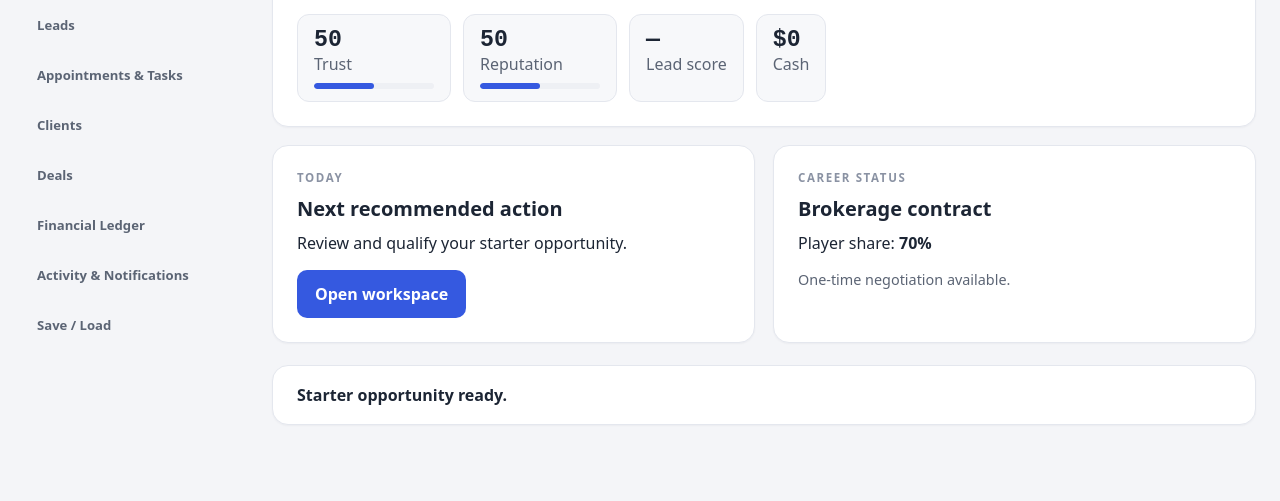
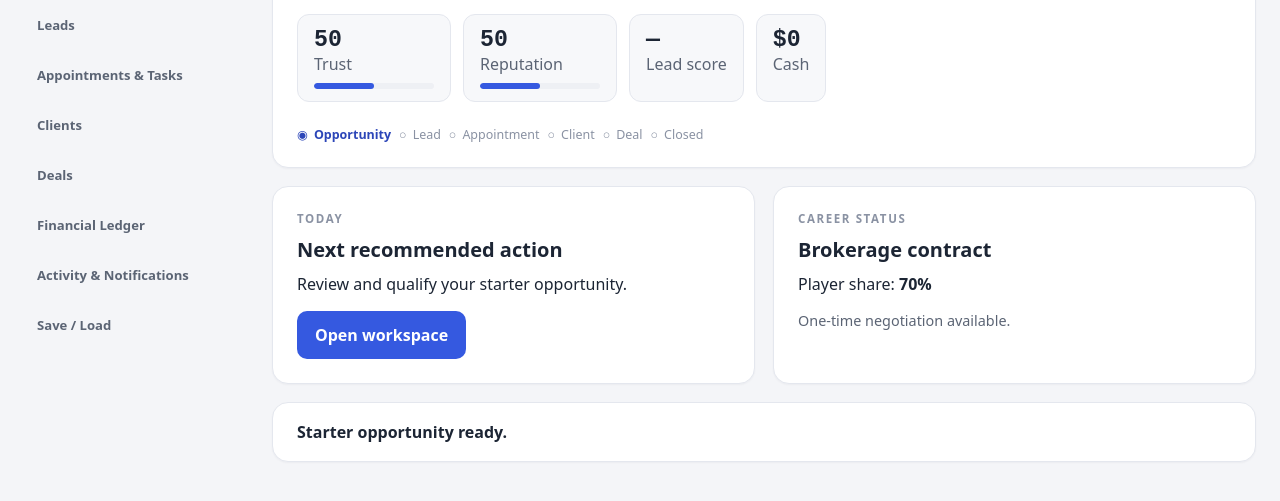
Before and after one commit to christopherebrownjr-cloud/real-estate-simulator, a website built with Vite: page index.html in a window 1280 px wide. Shown: the part 255-756 px from the top of the page. Built offline with nearby package versions, Linux system fonts and the light colour scheme.

Commit message:
feat: add accessible status glyphs and pipeline

```diff
--- a/src/main.js
+++ b/src/main.js
@@ -7,16 +7,18 @@ let screen = 'dashboard';
 
 const hours = () => `${Math.floor(state.player.gameHours / 8)}d ${state.player.gameHours % 8}h`;
 const action = (label, fn) => `<button data-action="${fn}">${label}</button>`;
+const glyphFor = (status) => ['Closed', 'Client', 'Active', 'Completed', 'Won'].includes(status) ? '●' : ['Escrow', 'Appointment Scheduled'].includes(status) ? '◆' : ['Qualified', 'Connected'].includes(status) ? '◑' : '○';
+const badge = (status) => `<span class="badge"><span aria-hidden="true">${glyphFor(status)}</span> ${status}</span>`;
 const navItems = [['setup', 'New Game'], ['dashboard', 'Dashboard'], ['opportunities', 'Opportunities'], ['leads', 'Leads'], ['appointments', 'Appointments & Tasks'], ['clients', 'Clients'], ['deals', 'Deals'], ['ledger', 'Financial Ledger'], ['activity', 'Activity & Notifications'], ['save', 'Save / Load']];
 
 function screenContent() {
   if (screen === 'setup') return `<section class="card page"><p class="eyebrow">CAREER SETUP</p><h2>Start a new career</h2><p>Choose a display name for your realtor career. The starter scenario will begin with a new opportunity and a clean local save state.</p><form id="new-game-form" class="form"><label for="display-name">Display name</label><input id="display-name" name="displayName" maxlength="40" minlength="2" value="${state.player.displayName}" required /><p class="note">Your game is single-player and saved locally in this browser.</p><button type="submit">Start new game</button></form></section>`;
   if (screen === 'dashboard') return `<section class="grid">
-    <article class="card hero"><p class="eyebrow">CAREER DASHBOARD</p><h2>${state.player.displayName}</h2><p class="note">Starter scenario · ${hours()} elapsed</p><div class="metrics"><span><b>${state.player.trust}</b>Trust<div class="progress"><i style="width:${state.player.trust}%"></i></div></span><span><b>${state.player.reputation}</b>Reputation<div class="progress"><i style="width:${state.player.reputation}%"></i></div></span><span><b>${state.lead?.score ?? '—'}</b>Lead score</span><span><b>$${(state.player.cashBalance ?? 0).toLocaleString()}</b>Cash</span></div></article>
+    <article class="card hero"><p class="eyebrow">CAREER DASHBOARD</p><h2>${state.player.displayName}</h2><p class="note">Starter scenario · ${hours()} elapsed</p><div class="metrics"><span><b>${state.player.trust}</b>Trust<div class="progress"><i style="width:${state.player.trust}%"></i></div></span><span><b>${state.player.reputation}</b>Reputation<div class="progress"><i style="width:${state.player.reputation}%"></i></div></span><span><b>${state.lead?.score ?? '—'}</b>Lead score</span><span><b>$${(state.player.cashBalance ?? 0).toLocaleString()}</b>Cash</span></div><div class="pipeline" aria-label="Career pipeline">${['Opportunity', 'Lead', 'Appointment', 'Client', 'Deal', 'Closed'].map((stage, index) => `<span class="pipeline-step ${index === 0 ? 'current' : ''}"><i aria-hidden="true">${index === 0 ? '◉' : '○'}</i>${stage}</span>`).join('')}</div></article>
     <article class="card"><p class="eyebrow">TODAY</p><h3>Next recommended action</h3><p>${state.lead ? `Continue the lead: ${state.lead.status}.` : 'Review and qualify your starter opportunity.'}</p><button data-screen="${state.lead ? 'leads' : 'opportunities'}">Open workspace</button></article>
     <article class="card"><p class="eyebrow">CAREER STATUS</p><h3>Brokerage contract</h3><p>Player share: <strong>${Math.round(state.player.brokerageContract.playerShare * 100)}%</strong></p><p class="note">One-time negotiation ${state.player.brokerageContract.negotiated ? 'complete' : 'available'}.</p></article>
   </section>`;
-  if (screen === 'opportunities') return `<section class="card page"><p class="eyebrow">OPPORTUNITIES</p><h2>Opportunity Inbox</h2><p>Review potential business and move qualified opportunities into your CRM.</p><button class="opportunity-card" data-screen="opportunity-detail"><span><strong>${state.opportunity.type} opportunity</strong><small>Source: ${state.opportunity.source}</small></span><span class="badge">${state.opportunity.status}</span></button><p class="note">Select the opportunity to review its details and available lifecycle actions.</p></section>`;
+  if (screen === 'opportunities') return `<section class="card page"><p class="eyebrow">OPPORTUNITIES</p><h2>Opportunity Inbox</h2><p>Review potential business and move qualified opportunities into your CRM.</p><button class="opportunity-card" data-screen="opportunity-detail"><span><strong>${state.opportunity.type} opportunity</strong><small>Source: ${state.opportunity.source}</small></span>${badge(state.opportunity.status)}</button><p class="note">Select the opportunity to review its details and available lifecycle actions.</p></section>`;
   if (screen === 'opportunity-detail') return `<section class="card page"><p class="eyebrow">OPPORTUNITY DETAIL</p><h2>${state.opportunity.type} opportunity</h2><div class="detail-grid"><div><span class="label">Status</span><strong>${state.opportunity.status}</strong></div><div><span class="label">Source</span><strong>${state.opportunity.source}</strong></div><div><span class="label">Record ID</span><strong class="mono">${state.opportunity.id}</strong></div></div><p>Lifecycle actions are validated by the opportunity engine and recorded in activity history.</p><div class="actions">${state.opportunity.status === 'Discovered' ? action('Qualify opportunity', 'qualify') : ''}${state.opportunity.status === 'Qualified' ? action('Win opportunity', 'convert') : ''}${state.opportunity.convertedLeadId ? '<button data-screen="leads">Open linked lead</button>' : ''}<button class="secondary" data-screen="opportunities">Back to inbox</button></div></section>`;
   if (screen === 'leads') return `<section class="card page"><p class="eyebrow">CRM</p><h2>Lead CRM</h2>${state.lead ? `<button class="opportunity-card" data-screen="lead-detail"><span><strong>Starter lead</strong><small>Trust ${state.lead.trust} · Score ${state.lead.score}</small></span><span class="badge">${state.lead.status}</span></button><p class="note">Open the lead record to review contact actions and progression requirements.</p>` : '<p class="note">No leads yet. Win an opportunity to create your first lead.</p>'}</section>`;
   if (screen === 'lead-detail') return `<section class="card page"><p class="eyebrow">LEAD DETAIL</p><h2>Starter lead</h2><div class="detail-grid"><div><span class="label">Lifecycle status</span><strong>${state.lead?.status ?? 'Unavailable'}</strong></div><div><span class="label">Trust</span><strong>${state.lead?.trust ?? '—'} / 100</strong></div><div><span class="label">Lead score</span><strong>${state.lead?.score ?? '—'} / 100</strong></div></div><h3>Contact action</h3><p>Successful contact advances the lead and consumes the approved action time.</p><div class="actions">${state.lead?.status === 'New' ? action('Log successful contact', 'contact') : ''}${state.lead?.status === 'Connected' ? action('Complete appointment', 'appointment') : ''}${state.lead?.status === 'Appointment Scheduled' ? action('Convert to client', 'client') : ''}<button class="secondary" data-screen="leads">Back to CRM</button></div></section>`;
--- a/src/styles.css
+++ b/src/styles.css
@@ -20,6 +20,7 @@ h1, h2, p { margin-top: 0; } h1 { margin-bottom: 0; font-size: clamp(1.7rem, 4vw
 .detail-grid { display: grid; gap: 12px; grid-template-columns: repeat(3, minmax(0, 1fr)); margin: 28px 0; } .detail-grid > div { background: #f7f8fa; border: 1px solid #e4e7ee; border-radius: 12px; display: grid; gap: 6px; padding: 16px; }
 .label { color: #8a92a3; font-size: .75rem; text-transform: uppercase; letter-spacing: .08em; } .mono { font-family: ui-monospace, SFMono-Regular, monospace; font-size: .78rem; overflow-wrap: anywhere; }
 .badge { background: #eaeeff; border: 1px solid #c9d3ff; border-radius: 999px; color: #2c46b8; font-size: .8rem; padding: 6px 10px; } .subheading { border-top: 1px solid #e4e7ee; margin-top: 30px; padding-top: 24px; }
+.pipeline { display: flex; flex-wrap: wrap; gap: 8px; margin-top: 24px; } .pipeline-step { align-items: center; color: #8a92a3; display: inline-flex; font-size: .78rem; gap: 6px; } .pipeline-step i { font-style: normal; } .pipeline-step.current { color: #2c46b8; font-weight: 700; }
 .grid { display: grid; grid-template-columns: repeat(2, minmax(0, 1fr)); gap: 18px; } .grid .card { padding: 24px; min-height: 180px; } .hero { grid-column: 1 / -1; } h3 { font-size: 1.25rem; margin: 0 0 10px; }
 .metrics { display: flex; flex-wrap: wrap; gap: 12px; margin-top: 24px; } .metrics span { background: #f7f8fa; border: 1px solid #e4e7ee; border-radius: 12px; color: #5b6474; padding: 12px 16px; } .metrics b { color: #1c2534; display: block; font-family: ui-monospace, SFMono-Regular, monospace; font-size: 1.45rem; } .progress { background: #eef0f4; border-radius: 999px; height: 6px; margin-top: 8px; overflow: hidden; width: 120px; } .progress i { background: #3559e0; border-radius: inherit; display: block; height: 100%; }
 .feedback { align-items: center; display: flex; justify-content: space-between; margin-top: 18px; padding: 18px 24px; } .feedback .actions { margin: 0; }
```
